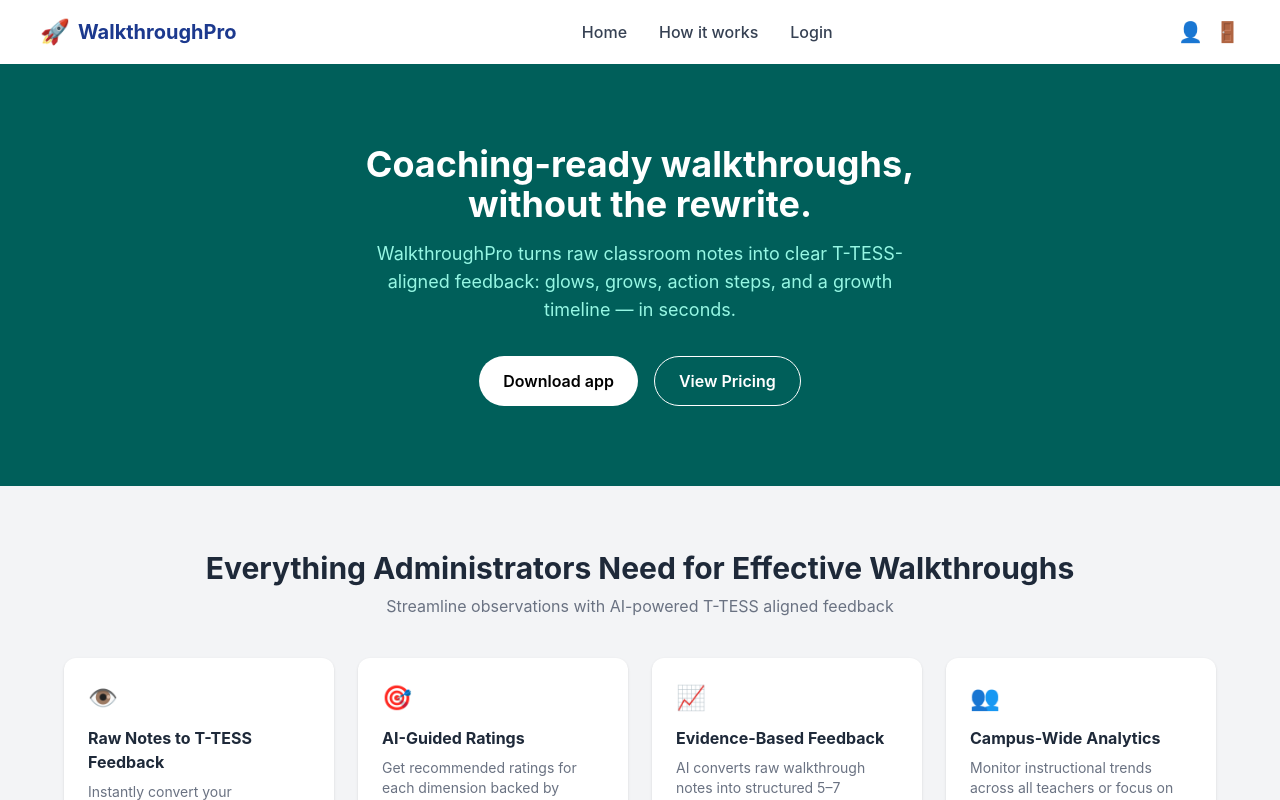
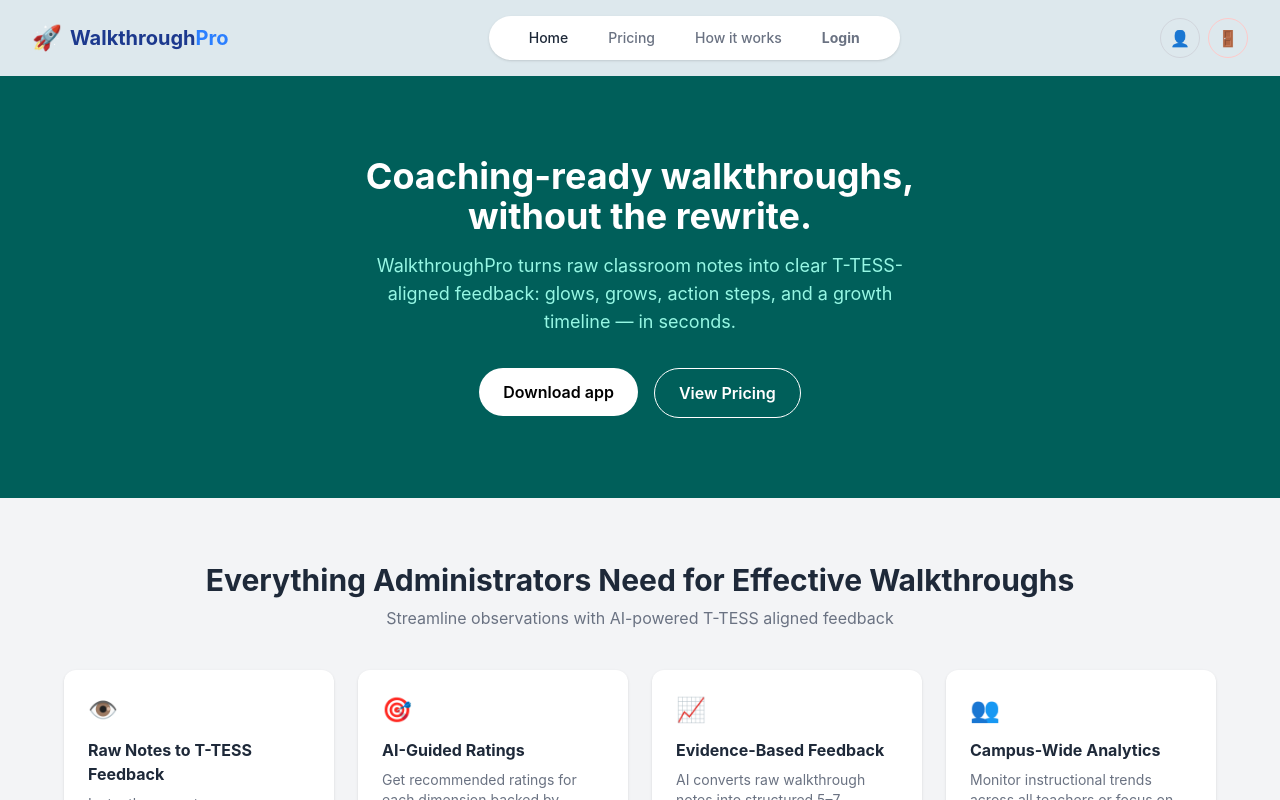
Before and after one commit to rahul6137/walkthrough-pro, a React (Vite) app: page / in a window 1280 px wide. Shown: the top 800 px of the page. Built offline with nearby package versions, Linux system fonts and the light colour scheme.

Commit message:
fix tailwind dependency

```diff
--- a/src/App.jsx
+++ b/src/App.jsx
@@ -1,149 +1,21 @@
+import { BrowserRouter, Routes, Route } from 'react-router-dom'
+import Home from './pages/Home'
+import Pricing from './pages/Pricing'
+import Login from './pages/Login'
+import Signup from './pages/Signup'
+import ForgotPassword from './pages/ForgotPassword'
+
 function App() {
   return (
-    <div className="font-sans">
-
-      {/* Navbar */}
-      <nav className="flex items-center justify-between px-10 py-4 bg-white shadow-sm">
-        <div className="flex items-center gap-2">
-          <span className="text-2xl">🚀</span>
-          <span className="font-bold text-blue-900 text-xl">WalkthroughPro</span>
-        </div>
-        <div className="flex gap-8 text-gray-700 font-medium">
-          <a href="#" className="hover:text-blue-600">Home</a>
-          <a href="#" className="hover:text-blue-600">How it works</a>
-          <a href="#" className="hover:text-blue-600">Login</a>
-        </div>
-        <div className="flex gap-3">
-          <button className="text-gray-600 text-xl">👤</button>
-          <button className="text-red-500 text-xl">🚪</button>
-        </div>
-      </nav>
-
-      {/* Hero Section */}
-      <section className="bg-teal-800 text-white text-center py-20 px-6">
-        <h1 className="text-4xl font-bold mb-4">
-          Coaching-ready walkthroughs,<br />without the rewrite.
-        </h1>
-        <p className="text-lg text-teal-200 mb-8 max-w-xl mx-auto">
-          WalkthroughPro turns raw classroom notes into clear T-TESS-aligned feedback:
-          glows, grows, action steps, and a growth timeline — in seconds.
-        </p>
-        <div className="flex justify-center gap-4">
-          <button className="bg-white text-black font-semibold px-6 py-3 rounded-full hover:bg-gray-100">
-            Download app
-          </button>
-          <button className="border border-white text-white font-semibold px-6 py-3 rounded-full hover:bg-teal-700">
-            View Pricing
-          </button>
-        </div>
-      </section>
-
-      {/* Features Section */}
-      <section className="bg-gray-100 py-16 px-6 text-center">
-        <h2 className="text-3xl font-bold text-gray-800 mb-2">
-          Everything Administrators Need for Effective Walkthroughs
-        </h2>
-        <p className="text-gray-500 mb-10">
-          Streamline observations with AI-powered T-TESS aligned feedback
-        </p>
-        <div className="grid grid-cols-1 md:grid-cols-4 gap-6 max-w-6xl mx-auto">
-          {[
-            { icon: "👁️", title: "Raw Notes to T-TESS Feedback", desc: "Instantly convert your observation notes into structured, rubric-aligned feedback" },
-            { icon: "🎯", title: "AI-Guided Ratings", desc: "Get recommended ratings for each dimension backed by evidence from your notes" },
-            { icon: "📈", title: "Evidence-Based Feedback", desc: "AI converts raw walkthrough notes into structured 5–7 sentence evidence statements" },
-            { icon: "👥", title: "Campus-Wide Analytics", desc: "Monitor instructional trends across all teachers or focus on individual growth" },
-          ].map((item, i) => (
-            <div key={i} className="bg-white rounded-xl p-6 shadow-sm text-left">
-              <div className="text-2xl mb-3">{item.icon}</div>
-              <h3 className="font-bold text-gray-800 mb-2">{item.title}</h3>
-              <p className="text-gray-500 text-sm">{item.desc}</p>
-            </div>
-          ))}
-        </div>
-      </section>
-
-      {/* How It Works */}
-      <section className="bg-blue-50 py-16 px-6 text-center">
-        <h2 className="text-3xl font-bold text-gray-800 mb-2">How It Works</h2>
-        <p className="text-gray-500 mb-10">Four simple steps to better teaching outcomes</p>
-        <div className="max-w-2xl mx-auto text-left space-y-6">
-          {[
-            { num: 1, title: "Observer Conducts Walkthrough", desc: "Use WalkthroughPro on any device to record classroom observations and capture real-time instructional notes." },
-            { num: 2, title: "AI Analyzes Performance", desc: "Our AI reviews the observation data and identifies instructional patterns and key areas for growth." },
-            { num: 3, title: "AI Generates T-TESS Aligned Coaching", desc: "Observation notes are instantly converted into structured feedback aligned to the T-TESS rubric." },
-            { num: 4, title: "Monitor Instructional Trends Across Your Campus", desc: "View walkthrough data in one dashboard. Analyze trends for all teachers or focus on individual teacher growth." },
-          ].map((step) => (
-            <div key={step.num} className="flex gap-4 items-start">
-              <div className="bg-teal-700 text-white rounded-full w-8 h-8 flex items-center justify-center font-bold shrink-0">
-                {step.num}
-              </div>
-              <div>
-                <h3 className="font-bold text-gray-800">{step.title}</h3>
-                <p className="text-gray-500 text-sm">{step.desc}</p>
-              </div>
-            </div>
-          ))}
-        </div>
-      </section>
-
-      {/* AI Coaching Section */}
-      <section className="py-16 px-6 max-w-5xl mx-auto">
-        <div className="grid grid-cols-1 md:grid-cols-2 gap-8">
-          <div className="border rounded-xl p-8">
-            <h2 className="text-2xl font-bold text-gray-800 mb-4">
-              AI-Powered Coaching That Actually Helps
-            </h2>
-            <p className="text-gray-500 text-sm mb-4">
-              Our advanced AI analyzes observation data across Domain 2 and Domain 3
-              to provide personalized, actionable coaching feedback.
-            </p>
-            {["Personalized strengths and growth areas", "Specific, actionable improvement strategies", "Domain-specific performance insights", "Progress tracking over time"].map((item, i) => (
-              <div key={i} className="flex items-center gap-2 text-sm text-gray-700 mb-2">
-                <span className="text-green-500">✅</span> {item}
-              </div>
-            ))}
-          </div>
-          <div className="border rounded-xl p-8 bg-gray-50">
-            <div className="text-center text-3xl mb-2">🧠</div>
-            <h3 className="text-center font-bold text-gray-800 mb-4">T-TESS Feedback Example</h3>
-            <p className="font-semibold text-sm text-gray-700">Dimension: Classroom Environment</p>
-            <p className="text-xs text-gray-500 mb-2">AI Recommended Rating: 3 (Proficient)</p>
-            <p className="font-semibold text-sm text-gray-700 mb-1">Evidence:</p>
-            <p className="text-xs text-gray-500 italic">
-              "The teacher established clear behavioral expectations at the start of class and redirected
-              off-task behavior promptly. Students transitioned smoothly between activities..."
-            </p>
-          </div>
-        </div>
-      </section>
-
-      {/* Footer */}
-      <footer className="bg-gray-900 text-white py-12 px-10">
-        <div className="max-w-6xl mx-auto grid grid-cols-2 md:grid-cols-4 gap-8">
-          <div>
-            <div className="flex items-center gap-2 mb-2">
-              <span>🚀</span>
-              <span className="font-bold text-blue-400">WalkthroughPro</span>
-            </div>
-            <p className="text-gray-400 text-xs">Enterprise-grade education technology platform for classroom observations and AI-driven coaching.</p>
-          </div>
-          {[
-            { title: "Product", links: ["Features", "Pricing", "AI Coaching"] },
-            { title: "Company", links: ["About", "Blog", "Careers"] },
-            { title: "Support", links: ["Help Center", "Contact", "Privacy"] },
-          ].map((col, i) => (
-            <div key={i}>
-              <h4 className="font-semibold mb-3">{col.title}</h4>
-              {col.links.map((link, j) => (
-                <p key={j} className="text-gray-400 text-sm mb-1 hover:text-white cursor-pointer">{link}</p>
-              ))}
-            </div>
-          ))}
-        </div>
-        <p className="text-center text-gray-500 text-sm mt-8">© 2026 WalkthroughPro 2.0. All rights reserved.</p>
-      </footer>
-
-    </div>
+    <BrowserRouter>
+      <Routes>
+        <Route path="/" element={<Home />} />
+        <Route path="/pricing" element={<Pricing />} />
+        <Route path="/login" element={<Login />} />
+        <Route path="/signup" element={<Signup />} />
+        <Route path="/forgot-password" element={<ForgotPassword />} />
+      </Routes>
+    </BrowserRouter>
   )
 }
 
```
